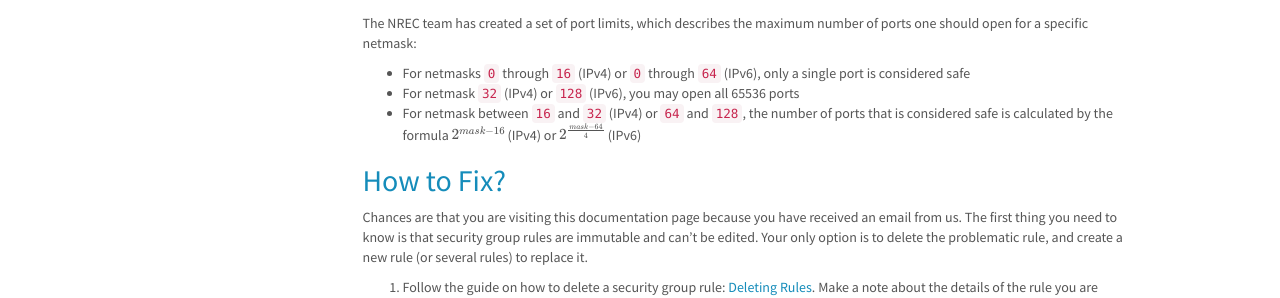
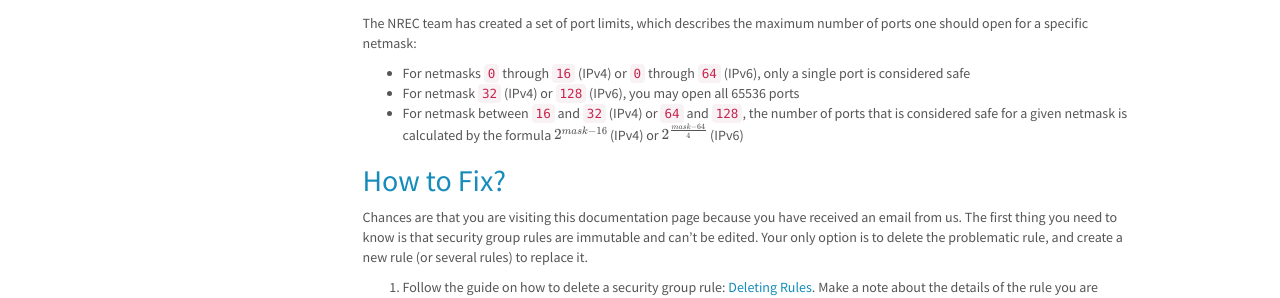
Before and after one commit to norcams/docs-enduser, a Sphinx documentation site: the page built from docs/security-group-sanity.rst, in a window 1280 px wide and 900 px high, scrolled down 712 px. Shown: the part 422-720 px from the top of the window. Built offline with Sphinx 7.4.7, drawn with Linux system fonts in a browser that asks for light colours.

Commit message:
finpussing

```diff
--- a/docs/security-group-sanity.rst
+++ b/docs/security-group-sanity.rst
@@ -97,8 +97,9 @@ maximum number of ports one should open for a specific netmask:
   ports
 
 * For netmask between ``16`` and ``32`` (IPv4) or ``64`` and ``128``,
-  the number of ports that is considered safe is calculated by the
-  formula :math:`2^{mask - 16}` (IPv4) or :math:`2^{\frac{mask - 64}{4}}` (IPv6)
+  the number of ports that is considered safe for a given netmask is
+  calculated by the formula :math:`2^{mask - 16}` (IPv4) or
+  :math:`2^{\frac{mask - 64}{4}}` (IPv6)
 
 
 How to Fix?
```
